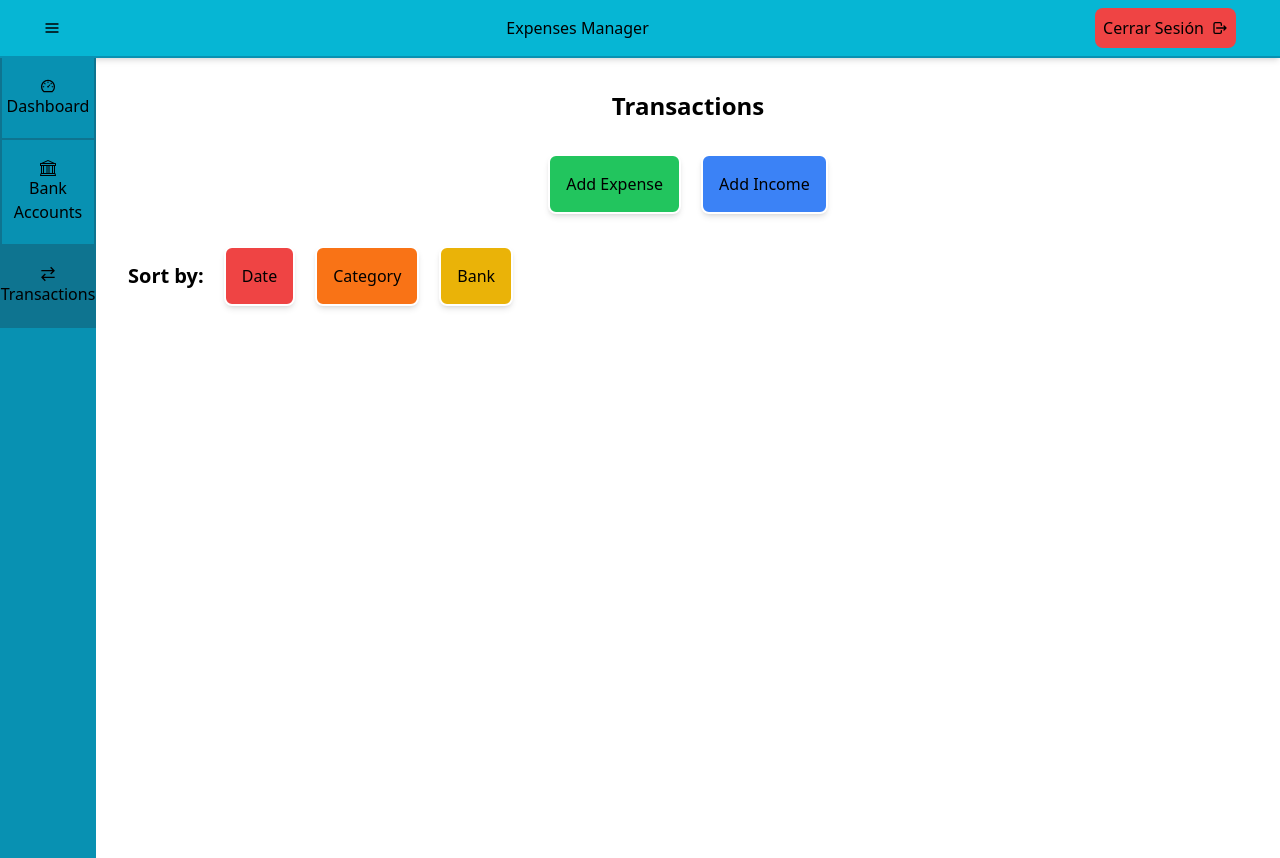
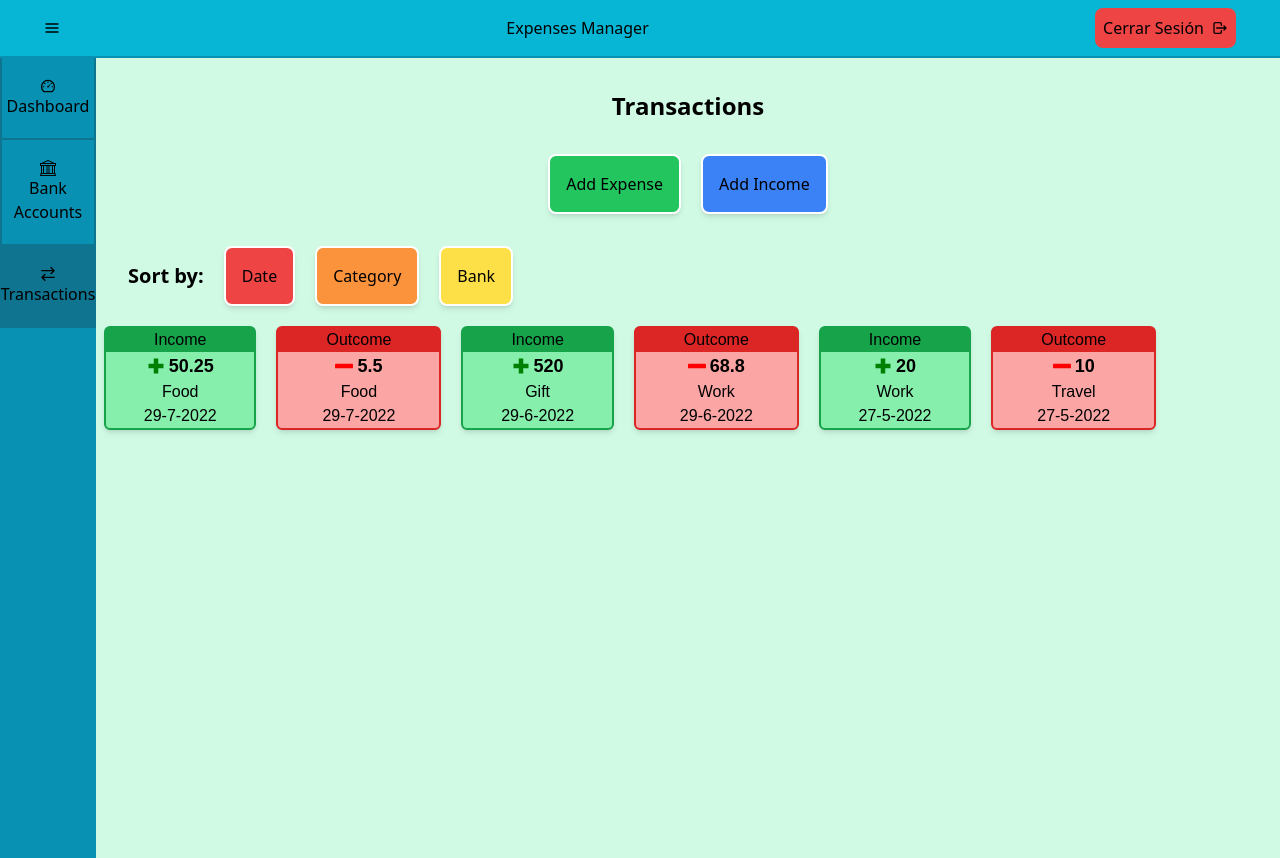
Before and after one commit to Alejandra-Villalobos/expenses-manager, a React (Create React App) app in the folder expenses-frontend/: page /transactions in a window 1280 px wide. Built offline with nearby package versions, Linux system fonts and the light colour scheme; a web font is replaced by a local one.

Commit message:
Added: Static data for fetching (transactions)

```diff
--- a/expenses-frontend/src/components/ShowBanks.js
+++ b/expenses-frontend/src/components/ShowBanks.js
@@ -1,6 +1,5 @@
 import '../App.css'
 import React, { useState, useEffect } from 'react'
-
 
 function ShowBanks() {
     const [banks, setBanks] = useState([]);
@@ -13,7 +12,7 @@ function ShowBanks() {
       setBanks(data)
     }
     getBanks()
-  }, [banks])
+  }, [])
   return (
     <div  className='flex flex-row gap-3'>
           {banks.map((bank)=>
--- /dev/null
+++ b/expenses-frontend/src/components/ShowTransactions.js
@@ -0,0 +1,49 @@
+import React, { useState, useEffect } from 'react'
+import { ImMinus } from 'react-icons/im'
+import { BiPlusMedical } from 'react-icons/bi'
+
+function ShowTransactions() {
+    var [transactions, setTransactions] = useState([])
+    const prop = {
+      out: {
+        "bg-border": 'border-red-600 bg-red-300',
+        "type": "Outcome",
+        "p-bg": 'bg-red-600',
+        "symbol": <ImMinus color='red'/>
+      },
+      in: {
+        "bg-border": 'border-green-600 bg-green-300',
+        "type": "Income",
+        "p-bg": 'bg-green-600',
+        "symbol": <BiPlusMedical color='green'/>
+      }
+    }
+
+    useEffect(()=>{
+      async function getTransactions(){
+        const transactionsData = await fetch('banks.json', {method: "GET"})
+        const data = await transactionsData.json()
+        setTransactions(data[0].outcomes.concat(data[0].incomes))
+      }
+      getTransactions()
+
+    }, [])
+    transactions = transactions.sort((a,b)=> a.date < b.date ? 1 : -1)
+    return (
+      <>
+      <div className='flex flex-row gap-3'>
+            {transactions.map((transaction, i)=>
+              <div key={i} className={`mt-5 ml-2 rounded-md border-2 shadow-md ${transaction.hasOwnProperty('to') ? prop.out['bg-border'] : prop.in['bg-border'] }`}>
+                <p className={`font-fira text-cente px-12 ${transaction.hasOwnProperty('to') ? prop.out['p-bg'] : prop.in['p-bg'] }`}>{transaction.hasOwnProperty('to') ? prop.out.type : prop.in.type }</p>
+                <p className='font-fira font-bold text-lg text-center flex items-center justify-center gap-1'>
+                {transaction.hasOwnProperty('to') ? prop.out.symbol : prop.in.symbol}{transaction.amount}</p>
+                <p className='font-fira text-center'>{transaction.category}</p>
+                <p className='font-fira text-center'>{transaction.date}</p>
+              </div>
+            )}
+      </div>
+      </>
+    )
+}
+
+export default ShowTransactions
--- a/expenses-frontend/src/pages/Banks.js
+++ b/expenses-frontend/src/pages/Banks.js
@@ -11,7 +11,7 @@ const Banks = () => {
   return (
     <>
     <NavBar setState={setShowMenu} state={showMenu}/>
-    <div className='flex flex-row'>
+    <div className='flex flex-row bg-emerald-100'>
     {showMenu && <SideMenu/>}
       <div className='w-full'>
         <section className='flex flex-row justify-center items-center gap-x-5 mt-8'>
--- a/expenses-frontend/src/pages/Home.js
+++ b/expenses-frontend/src/pages/Home.js
@@ -1,4 +1,4 @@
-import React, { useState, useEffect } from 'react'
+import React, { useState } from 'react'
 import SideMenu from '../components/SideMenu.js'
 import NavBar from '../components/NavBar.js'
 import IncomesForm from '../components/IncomesForm.js'
--- a/expenses-frontend/src/pages/Transactions.js
+++ b/expenses-frontend/src/pages/Transactions.js
@@ -3,6 +3,7 @@ import SideMenu from '../components/SideMenu.js'
 import NavBar from '../components/NavBar.js'
 import IncomesForm from '../components/IncomesForm.js'
 import OutcomesForm from '../components/OutcomesForm.js'
+import ShowTransactions from '../components/ShowTransactions.js'
 
 function Transactions() {
   const [showMenu, setShowMenu] = useState(true)
@@ -12,7 +13,7 @@ function Transactions() {
   return (
     <>
     <NavBar setState={setShowMenu} state={showMenu}/>
-    <div className='flex flex-row'>
+    <div className='flex flex-row bg-emerald-100'>
     {showMenu && <SideMenu/>}
     <div className='w-full'>
       <h1 className='text-center mt-8 font-bold text-2xl'>Transactions</h1>
@@ -25,9 +26,10 @@ function Transactions() {
         <section className='flex flex-row mt-8 gap-x-5 items-center'>
           <p className='ml-8 font-bold text-xl'>Sort by:</p>
           <button className='bg-red-500 border-2 rounded-lg border-white p-4 shadow-md'>Date</button>
-          <button className='bg-orange-500 border-2 rounded-lg border-white p-4 shadow-md'>Category</button>
-          <button className='bg-yellow-500 border-2 rounded-lg border-white p-4 shadow-md'>Bank</button>
+          <button className='bg-orange-400 border-2 rounded-lg border-white p-4 shadow-md'>Category</button>
+          <button className='bg-yellow-300 border-2 rounded-lg border-white p-4 shadow-md'>Bank</button>
         </section>
+        <ShowTransactions/>
       </div>
     </div>
     </>
```
